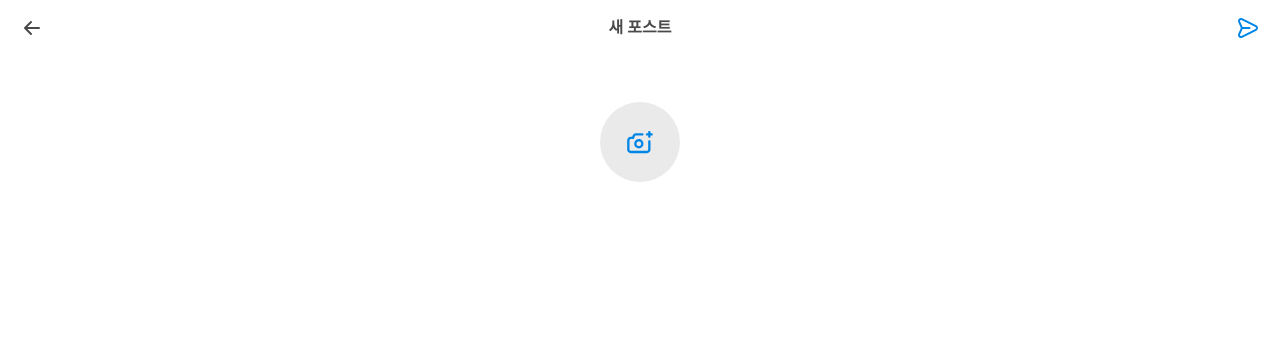
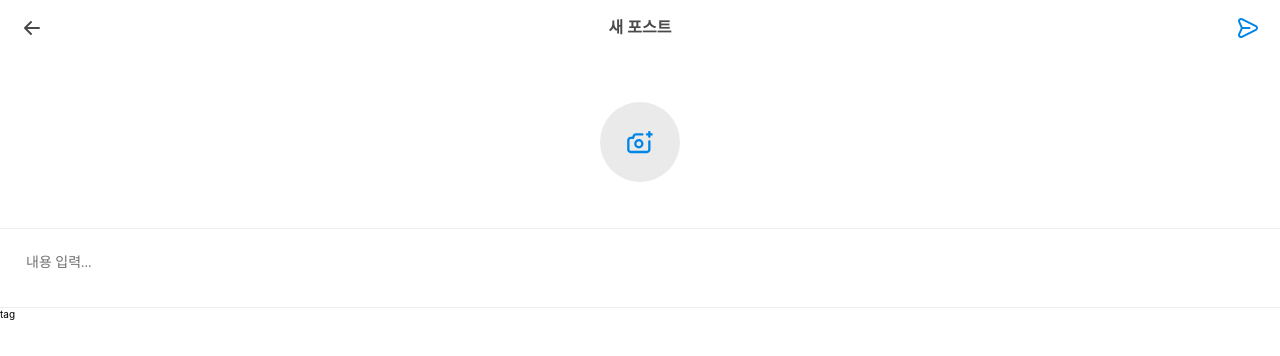
Before and after one commit to wish0ne/WishTrip, a React (Create React App) app: page /ARTrip/Create in a window 1280 px wide. Shown: the top 356 px of the page. Built offline with nearby package versions, Linux system fonts and the light colour scheme; a web font is replaced by a local one.

Commit message:
style: AR 포스트 내용 작성 추가(WISHTRIP-32)

```diff
--- a/src/pages/Ar/Create.tsx
+++ b/src/pages/Ar/Create.tsx
@@ -1,6 +1,8 @@
 import styled from "styled-components";
 import CreateHeader from "./components/CreateHeader";
 import ImagePicker from "./components/ImagePicker";
+import WriteContent from "./components/WriteContent";
+import WriteTag from "./components/WriteTag";
 
 const StyledCreate = styled.div``;
 
@@ -9,6 +11,8 @@ function ARCreate() {
     <StyledCreate>
       <CreateHeader />
       <ImagePicker />
+      <WriteContent />
+      <WriteTag />
     </StyledCreate>
   );
 }
--- /dev/null
+++ b/src/pages/Ar/components/WriteContent.tsx
@@ -0,0 +1,47 @@
+import styled from "styled-components";
+import { useRef } from "react";
+
+const StyledWriteContent = styled.div`
+  border-top: solid 0.1rem;
+  border-bottom: solid 0.1rem;
+  border-color: ${(props) => props.theme.palette.inversed2};
+  padding: 2rem 2.4rem;
+  & textarea {
+    border: none;
+    width: 100%;
+    font-family: "Medium";
+    font-size: 1.4rem;
+    color: ${(props) => props.theme.palette.default2};
+    overflow-y: hidden;
+    resize: none;
+  }
+  & textarea:focus {
+    outline: none;
+  }
+  & textarea::placeholder {
+    color: ${(props) => props.theme.palette.default1};
+  }
+`;
+
+function WriteContent() {
+  const textareaRef = useRef<HTMLTextAreaElement>(null);
+
+  const handleResize = () => {
+    if (textareaRef.current) {
+      textareaRef.current.style.height = "auto";
+      let height = textareaRef.current.scrollHeight;
+      textareaRef.current.style.height = `${height * 0.1}rem`;
+    }
+  };
+  return (
+    <StyledWriteContent>
+      <textarea
+        placeholder="내용 입력..."
+        onChange={handleResize}
+        ref={textareaRef}
+      />
+    </StyledWriteContent>
+  );
+}
+
+export default WriteContent;
--- /dev/null
+++ b/src/pages/Ar/components/WriteTag.tsx
@@ -0,0 +1,7 @@
+import styled from "styled-components";
+
+function WriteTag() {
+  return <div>tag</div>;
+}
+
+export default WriteTag;
--- a/src/pages/Home/components/Story.tsx
+++ b/src/pages/Home/components/Story.tsx
@@ -1,5 +1,5 @@
 import styled, { keyframes } from "styled-components";
-import { useState, useEffect } from "react";
+import { useState } from "react";
 import img1 from "../../../assets/images/여행사진1.jpg";
 import img2 from "../../../assets/images/여행사진2.jpg";
 import img3 from "../../../assets/images/여행사진3.jpg";
```
